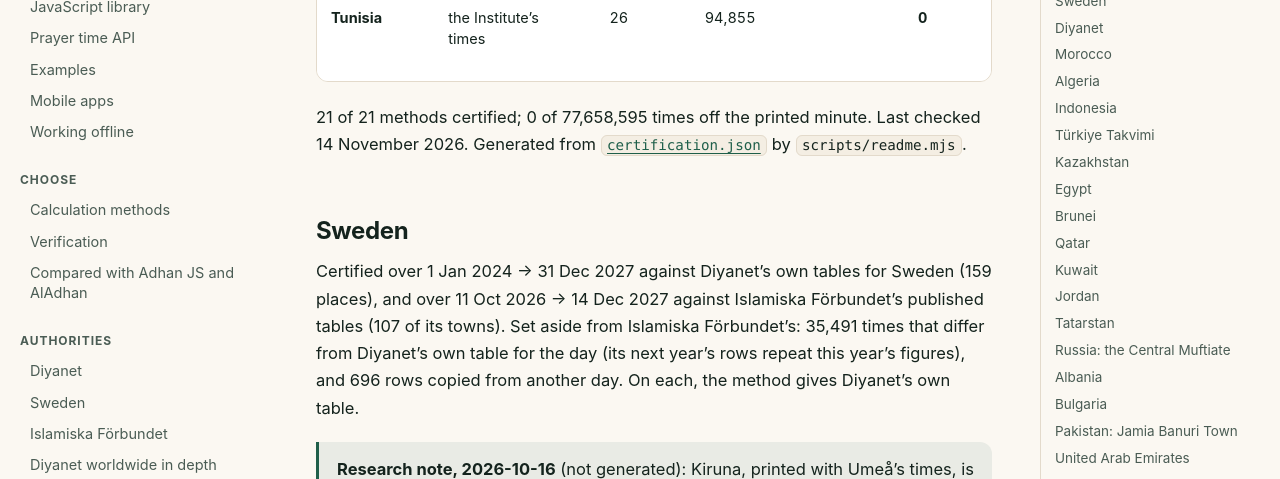
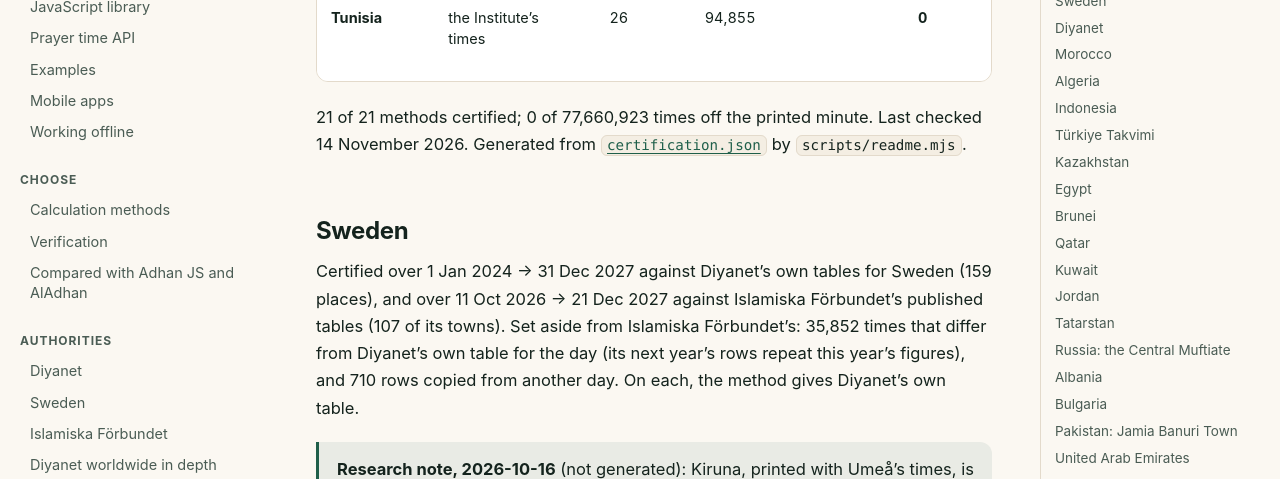
Before and after one commit to MihrabHQ/mihrab-methods, a Jekyll site: the page built from docs/status.md, in a window 1280 px wide and 900 px high, scrolled down 2410 px. Shown: the part 153-632 px from the top of the window. Built offline with Jekyll 4.4.1, drawn with Linux system fonts in a browser that asks for light colours; our own code applies the rules of GitHub Pages for plain Markdown files.

Commit message:
Checked again: sweden, every time on the printed minute
Checked by mihrab-methods-data: https://github.com/MihrabHQ/mihrab-methods-data/actions/runs/43865348842

```diff
--- a/docs/status.md
+++ b/docs/status.md
@@ -29,7 +29,7 @@ each method.
 
 | Authority | Tables matched | Places | Times checked | Off the printed minute | By the method alone | Correction entries | Checked over |
 |---|---|---:|---:|---:|---:|---:|---|
-| **Sweden** | Islamiska Förbundet’s tables | 107 | 63,114 | **0** | 99.968 % | 270 | 11 Oct 2026 → 14 Dec 2027 |
+| **Sweden** | Islamiska Förbundet’s tables | 107 | 65,442 | **0** | 99.969 % | 270 | 11 Oct 2026 → 21 Dec 2027 |
 |  | Diyanet’s own tables | 159 | 1,393,794 | **0** | 99.981 % |  | 1 Jan 2024 → 31 Dec 2027 |
 | **Diyanet** | its tables worldwide | 8,318 | 71,630,078 | **0** | 99.987 % | 9,101 | 1 Jan 2024 → 31 Dec 2027 |
 | **Morocco** | Habous | 164 | 94,350 | **0** | 99.885 % | 108 | 27 Aug 2026 → 30 Nov 2026 |
@@ -52,7 +52,7 @@ each method.
 | **United Kingdom (Wifaqul Ulama)** | Wifaqul Ulama’s timetables | 81 | 350,400 | **0** | 98.625 % | 4,641 | 1 Jan 2026 → 31 Dec 2027 |
 | **Tunisia** | the Institute’s times | 26 | 94,855 | **0** | 97.727 % | 2,156 | 1 Jan 2025 → 31 Dec 2026 |
 
-21 of 21 methods certified; 0 of 77,658,595 times off the printed minute. Last checked 14 November 2026. Generated from [`certification.json`](https://github.com/MihrabHQ/mihrab-methods/blob/main/certification.json) by `scripts/readme.mjs`.
+21 of 21 methods certified; 0 of 77,660,923 times off the printed minute. Last checked 14 November 2026. Generated from [`certification.json`](https://github.com/MihrabHQ/mihrab-methods/blob/main/certification.json) by `scripts/readme.mjs`.
 
 <!-- certification-table:end -->
 
@@ -60,11 +60,11 @@ each method.
 
 Certified over <!--fig:sweden.check1.span-->1 Jan 2024 → 31 Dec 2027<!--/fig--> against Diyanet's own
 tables for Sweden (<!--fig:sweden.check1.places-->159<!--/fig--> places), and over
-<!--fig:sweden.check0.span-->11 Oct 2026 → 14 Dec 2027<!--/fig--> against Islamiska Förbundet's published tables
+<!--fig:sweden.check0.span-->11 Oct 2026 → 21 Dec 2027<!--/fig--> against Islamiska Förbundet's published tables
 (<!--fig:sweden.check0.places-->107<!--/fig--> of its towns). Set aside from Islamiska
-Förbundet's: <!--fig:sweden.check0.sourceFaults-->35,491<!--/fig--> times that differ from Diyanet's own
+Förbundet's: <!--fig:sweden.check0.sourceFaults-->35,852<!--/fig--> times that differ from Diyanet's own
 table for the day (its next year's rows repeat this year's figures), and
-<!--fig:sweden.check0.copiedRows-->696<!--/fig--> rows copied from another day. On each, the method
+<!--fig:sweden.check0.copiedRows-->710<!--/fig--> rows copied from another day. On each, the method
 gives Diyanet's own table.
 
 > **Research note, 2026-10-16** (not generated): Kiruna, printed with
```
Also changed, not shown: certification.json (+5 -5 lines), docs/index.md (+1 -1 lines), docs/islamiska-forbundet-prayer-times.md (+4 -4 lines), docs/prayer-time-calculation-methods.md (+2 -2 lines), docs/sweden-prayer-times.md (+1 -1 lines), docs/verification.md (+3 -3 lines), README.md.
